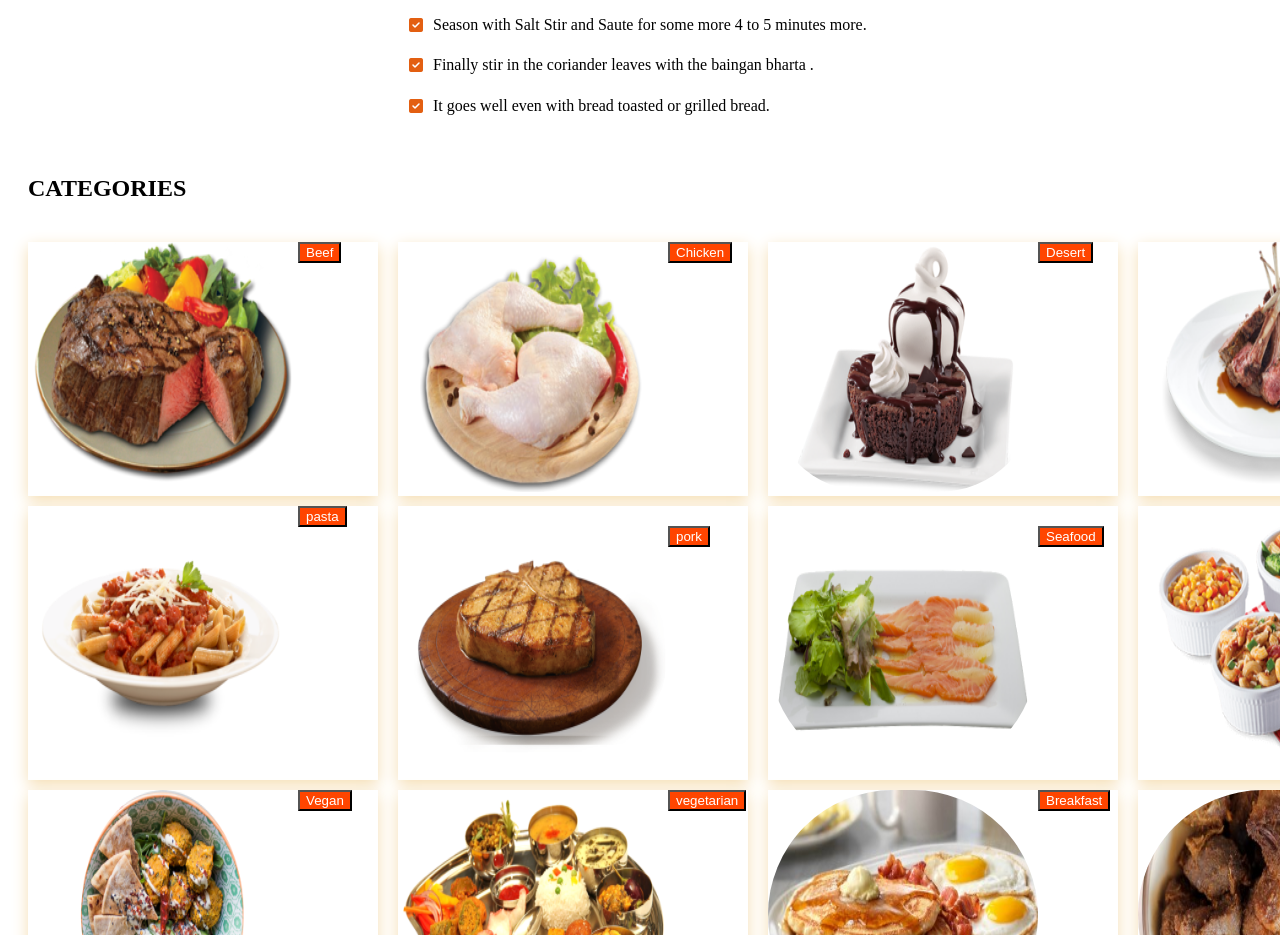
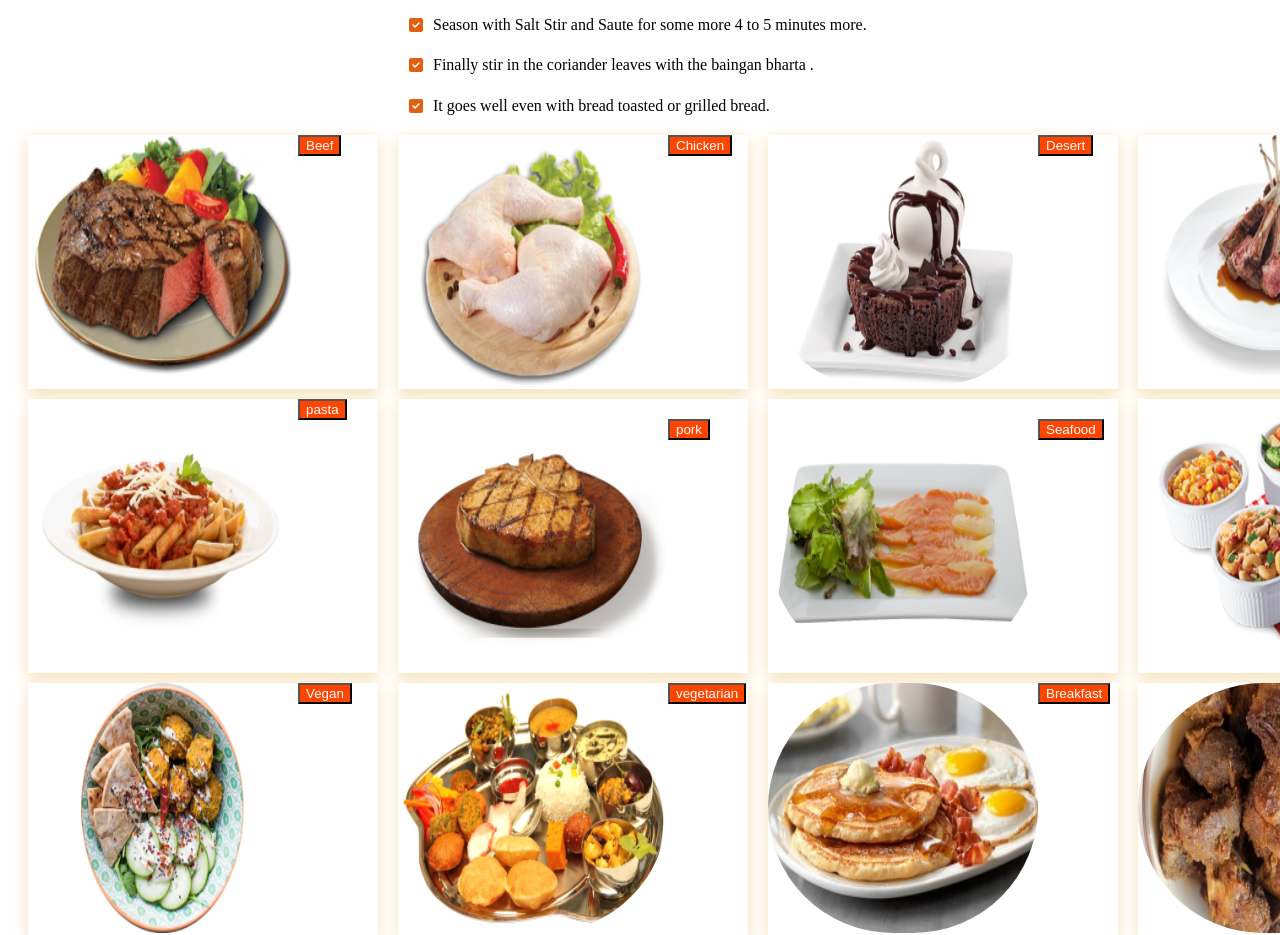
Before and after one commit to supriyachedimala/MealFinder, a plain HTML site: page mealdetails.html in a window 1280 px wide. Shown: the part 2464-3399 px from the top of the page. Drawn offline with Linux system fonts and the light colour scheme.

Commit message:
MealFinder

```diff
--- a/mealdetails.html
+++ b/mealdetails.html
@@ -122,9 +122,7 @@
         </ul>
       </div>
     </div>
-    <div class="container1">
-        <h2>CATEGORIES</h2>
-    </div>
+
     <div class="container2">
         <div class="beef">
             <img class="v"  style="border-radius: 100px" src="./images/beef.png" alt="beef">
```
